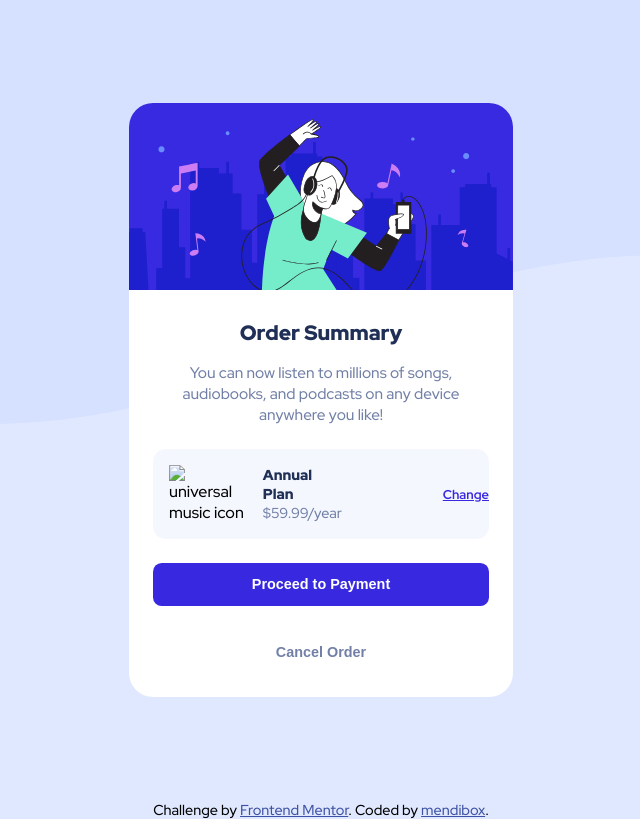
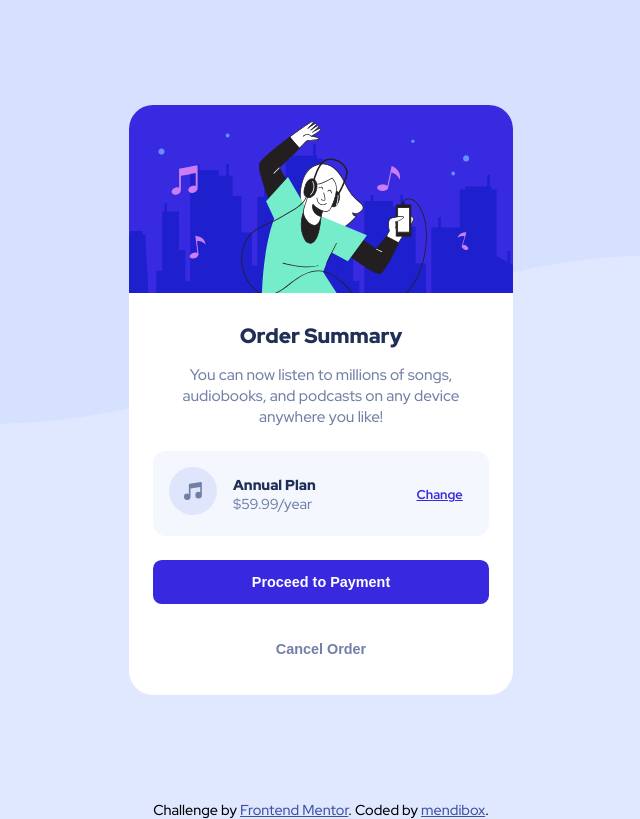
Before and after one commit to mendibox/order-summary-component, a plain HTML site: page index.html in a window 1280 px wide. Shown: the whole page, without its empty margins (319-959 px from the left). Drawn offline with Linux system fonts and the light colour scheme; the site is published under a folder, as on GitHub Pages, so addresses that start at the root find nothing.

Commit message:
fixed missing music icon

```diff
--- a/index.html
+++ b/index.html
@@ -35,7 +35,7 @@
         </div>
         <div class="card-plan">
           <div class="music-icon">
-            <img src="/images/icon-music.svg" alt="universal music icon" />
+            <img src="./images/icon-music.svg" alt="universal music icon" />
           </div>
           <div>
             <p class="plan">Annual Plan <br><span class="price">$59.99/year</span></p>
```
